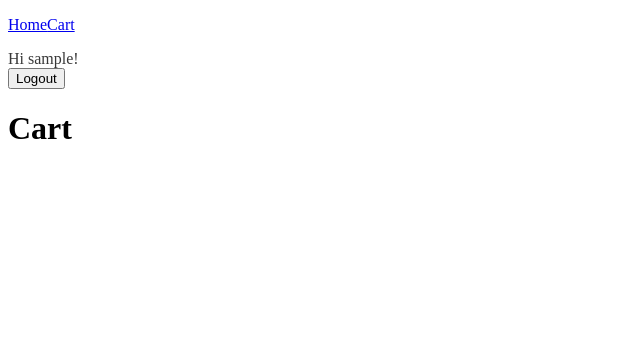
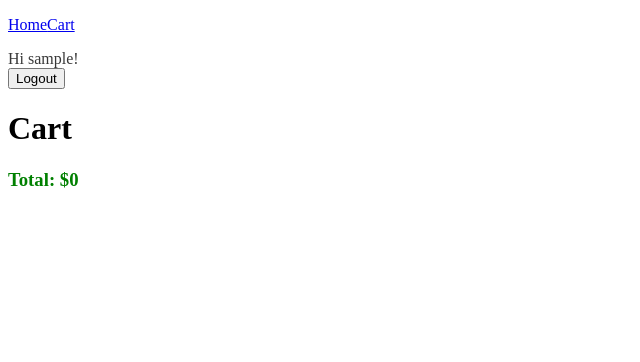
Before and after one commit to ZaremaT/jewelry_store, a Django app: page /cart/ in a window 1280 px wide. Shown: the top 362 px of the page, without its empty margins (0-640 px from the left). Run offline with Django 4.2, Linux system fonts and the light colour scheme; the visitor is signed in with stand-in values (Sample User, id 1); data that the repository does not hold is empty.

Commit message:
added totals

```diff
--- a/main_app/templates/cart.html
+++ b/main_app/templates/cart.html
@@ -6,8 +6,10 @@
 
 <h1>Cart</h1>
 
+<h3>Total: ${{total}}</h3>
 {% for i in items %}
 <h3>{{i.item.name}}</h3>
+<h3>Price: $ {{i.item.price}}</h3>
 <h2 class="cart-quantity">Quantity: {{i.quantity}}
     <form method="post">
         {% csrf_token %}
--- a/main_app/views.py
+++ b/main_app/views.py
@@ -64,12 +64,15 @@ class CartView(TemplateView):
         if not request.user.is_authenticated:
             return render(request, self.template_name, {})
         item_ids = Cart.objects.filter(username=request.user.username)
+        total = 0
         items = []
         for i in item_ids:
+            j = Jewelry.objects.get(id=i.item_id)
             items.append(
-                {'quantity': i.quantity, 'item': Jewelry.objects.get(id=i.item_id)})
+                {'quantity': i.quantity, 'item': j})
+            total += j.price * i.quantity
 
-        return render(request, self.template_name, {'items': items, 'categories': Category.objects.all()})
+        return render(request, self.template_name, {'items': items, 'categories': Category.objects.all(), 'total': total})
 
     def post(self, request, *args, **kwargs):
         if not request.user.is_authenticated:
@@ -86,7 +89,9 @@ class CartView(TemplateView):
         else:
             return render(request, self.template_name, {})
         id = request.POST[action]
+        total = 0
         for i in item_ids:
+            j = Jewelry.objects.get(id=i.item_id)
             if i.item_id == id:
                 if action == 'plus-cart':
                     i.quantity += 1
@@ -97,9 +102,11 @@ class CartView(TemplateView):
                     Cart.objects.filter(id=i.id).delete()
                 else:
                     Cart.objects.filter(id=i.id).update(quantity=i.quantity)
-                    items.append({'quantity': i.quantity, 'item': Jewelry.objects.get(id=i.item_id)})
+                    items.append({'quantity': i.quantity, 'item': j})
+                    total += j.price * i.quantity
             else:
-                items.append({'quantity': i.quantity, 'item': Jewelry.objects.get(id=i.item_id)})
+                items.append({'quantity': i.quantity, 'item': j})
+                total += j.price * i.quantity
 
         return render(request, self.template_name, {'items': items, 'categories': Category.objects.all()})
 
```
